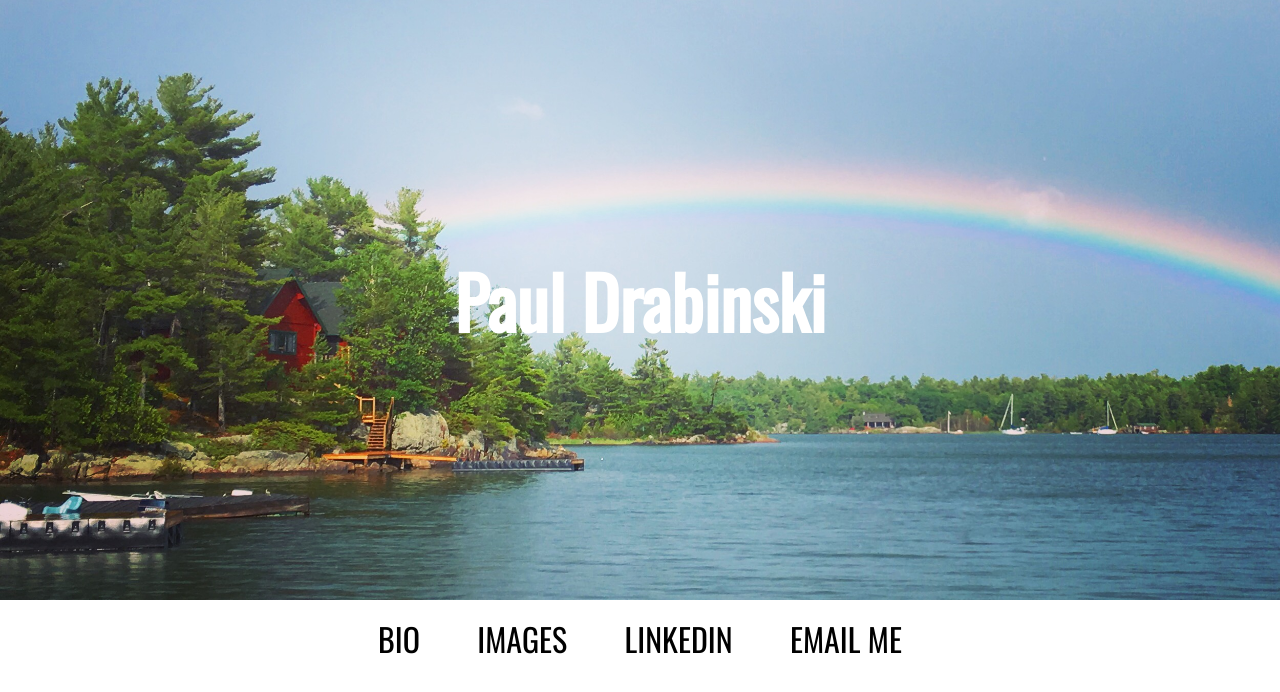
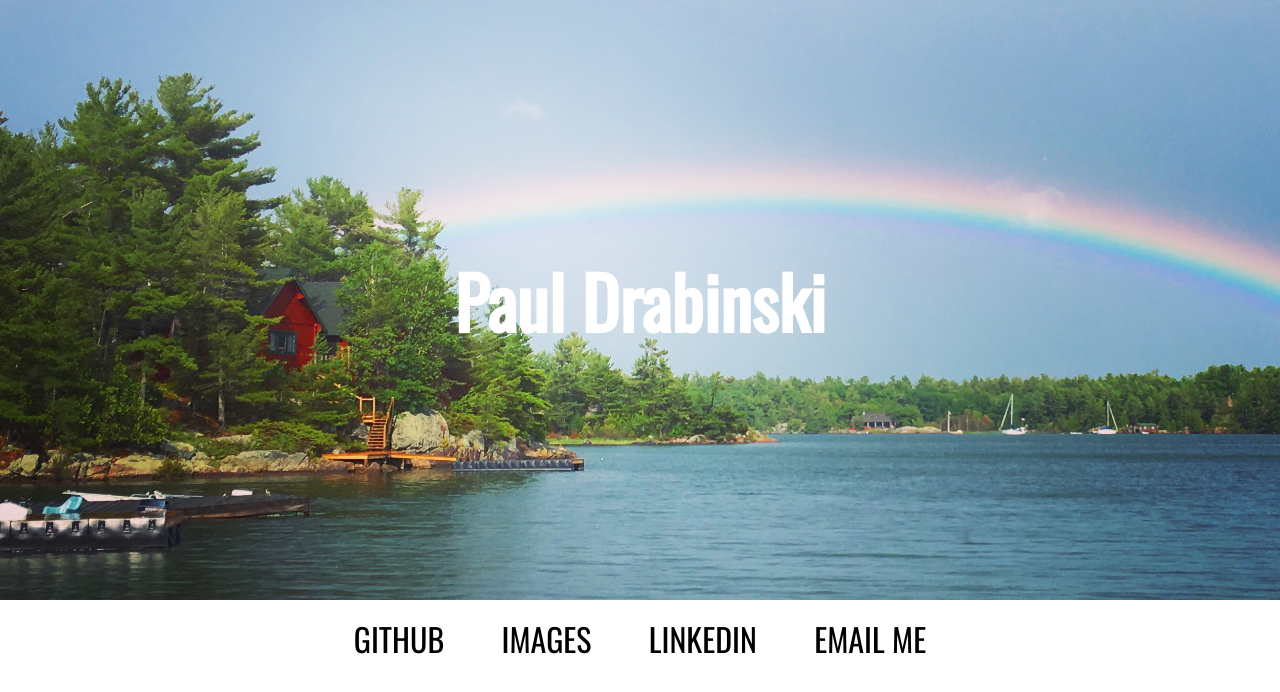
Before and after one commit to pdrabinski/my-website, a website: page public/index.html in a window 1280 px wide. Drawn offline with nearby package versions, Linux system fonts and the light colour scheme.

Commit message:
Add Github link

```diff
--- a/package.json
+++ b/package.json
@@ -1,5 +1,5 @@
 {
-  "name": "PersonalSite",
+  "name": "my-website",
   "version": "1.0.0",
   "description": "",
   "main": "index.js",
--- a/public/index.html
+++ b/public/index.html
@@ -12,7 +12,7 @@
     </div>
     <div class="navbar">
       <ul>
-        <li><a href="Bio.html">BIO</a></li>
+        <li><a href="https://github.com/pdrabinski">GITHUB</a></li>
         <li><a href="https://www.instagram.com/pauldrabinski/">IMAGES</a></li>
         <li><a href="https://www.linkedin.com/in/pdrabinski/">LINKEDIN</a></li>
         <li><a href="mailto:pauldrabinski@gmail.com">EMAIL ME</a></li>
```
